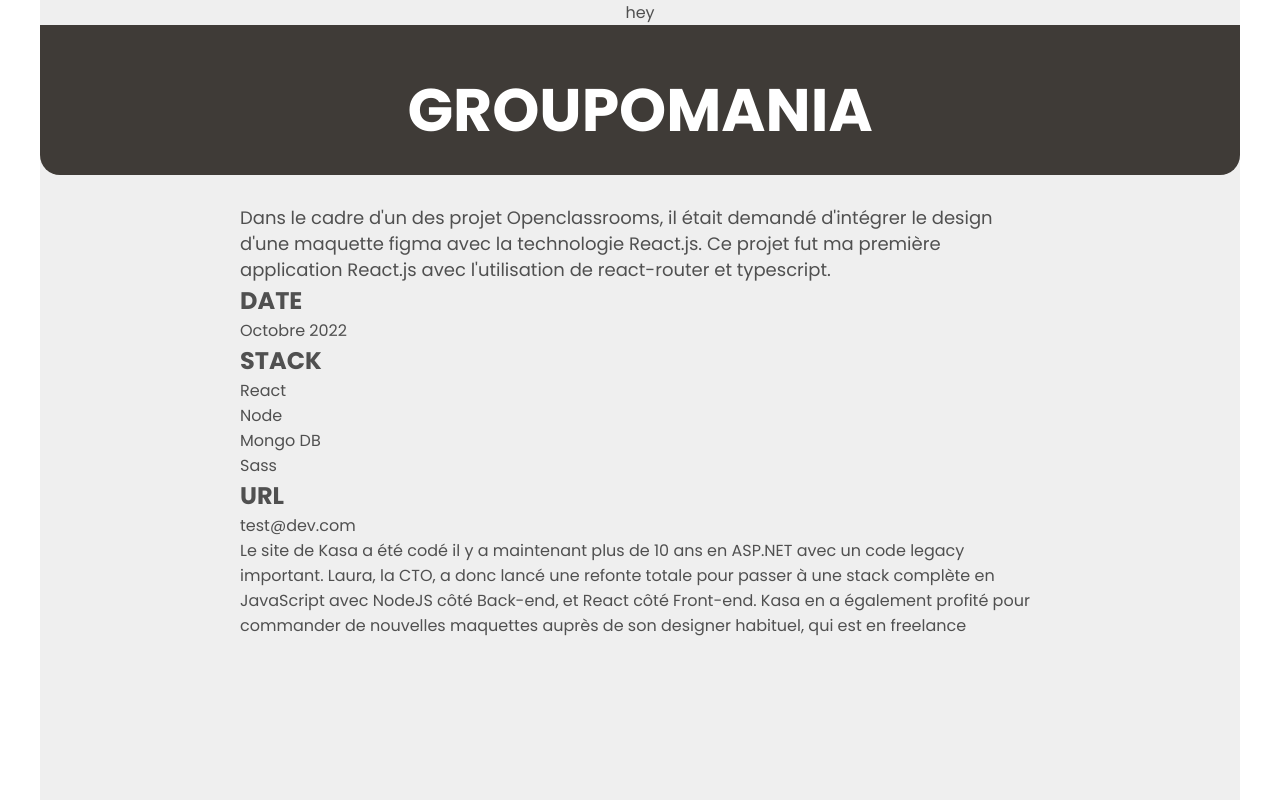
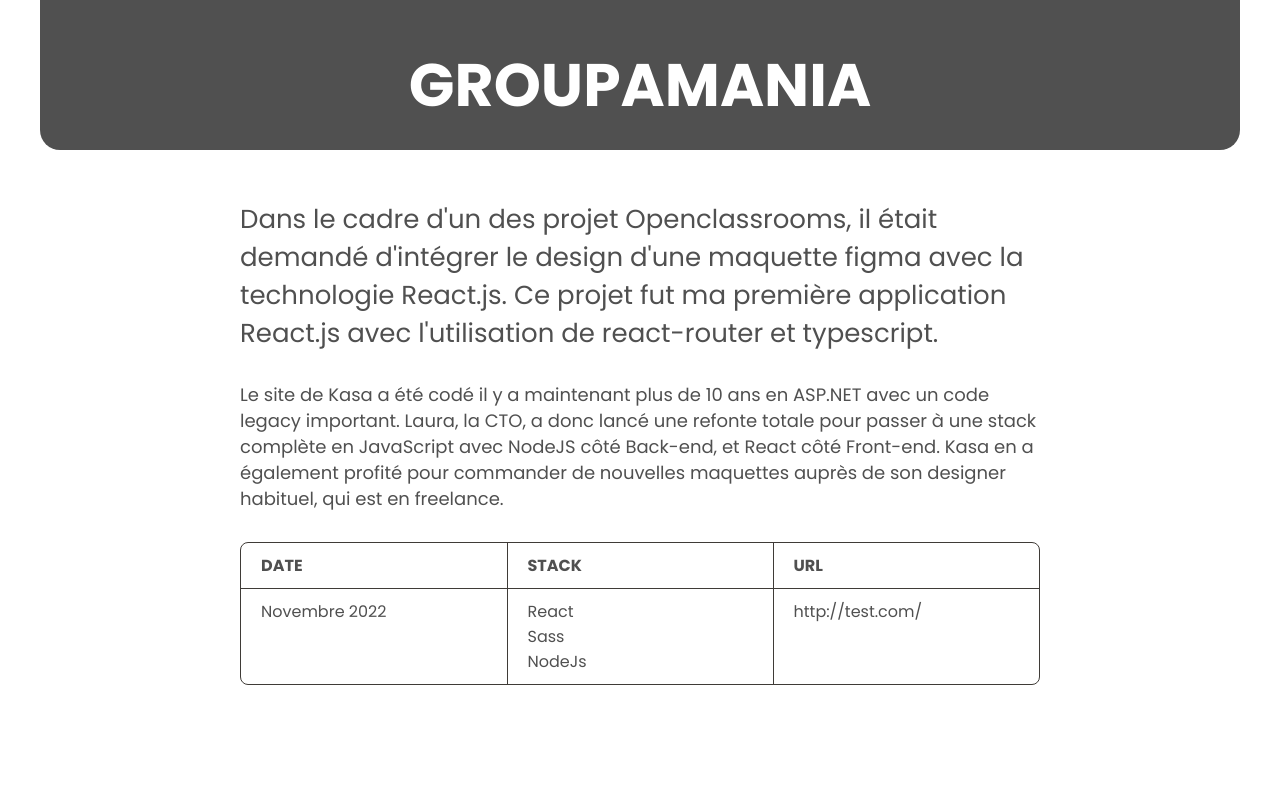
Before and after one commit to ThomasdevLC/portfolio_07_2023, a React (Create React App) app: page /groupomania/4 in a window 1280 px wide. Built offline with nearby package versions, Linux system fonts and the light colour scheme.

Commit message:
works component style

```diff
--- a/src/assets/styles/components/_work.scss
+++ b/src/assets/styles/components/_work.scss
@@ -1,3 +1,5 @@
+@use "../anim";
+
 .container {
   height: 100vh;
   position: relative;
@@ -5,16 +7,16 @@
   flex-direction: column;
   align-items: center;
   margin: auto;
-  // padding: 0 140px 80px 140px;
+  background-color: white;
 
   &__title {
+    width: 100%;
     font-size: 60px;
     text-align: center;
-    width: 100%;
     padding: 40px 0px 20px 0px;
     border-radius: 0 0 20px 20px;
     color: white;
-    background-color: var(--gray-3);
+    background-color: var(--gray-1);
   }
 
   &__backpage {
@@ -25,17 +27,17 @@
     font-weight: 700;
     transform: rotate(-90deg);
     cursor: pointer;
-  }
 
-  &__logo {
-    width: 20%;
+    &:hover {
+      color: var(--gray-3);
+    }
   }
 }
 .project {
   max-width: 800px;
 
   &__intro {
-    margin-top: 30px;
+    margin-top: 50px;
     font-size: 26px;
     line-height: 38px;
   }
@@ -47,16 +49,16 @@
 
   &__table {
     border-radius: 8px;
-    border: 1px solid black;
+    border: 1px solid var(--gray-3);
     margin-top: 30px;
 
     &__th {
-      border-left: 1px solid black;
-      border-right: 1px solid black;
+      border-left: 1px solid var(--gray-3);
+      border-right: 1px solid var(--gray-3);
     }
     &__td {
-      border-left: 1px solid black;
-      border-right: 1px solid black;
+      border-left: 1px solid var(--gray-3);
+      border-right: 1px solid var(--gray-3);
     }
   }
 }
@@ -74,7 +76,7 @@ td {
 }
 
 th {
-  border-bottom: 1px solid black;
+  border-bottom: 1px solid var(--gray-3);
 }
 
 td {
--- a/src/assets/styles/pages/_kasa.scss
+++ b/src/assets/styles/pages/_kasa.scss
@@ -1,4 +1,4 @@
-.kasa__container {
-  background-color: var(--gray-2);
-  height: 100vh;
-}
+// .kasa__container {
+//   background-color: var(--gray-2);
+//   height: 100vh;
+// }
--- a/src/pages/works/Groupomania.js
+++ b/src/pages/works/Groupomania.js
@@ -1,79 +1,11 @@
 import React from "react";
-import { NavLink } from "react-router-dom";
 import WorksComponent from "../../components/WorksComponent";
 // import video from "../../../assets/videos/groupomania-video.mp4";
 
 const Groupomania = () => {
   return (
     <section className="container">
-      {/* <WorksComponent /> */}
-      <p>hey</p>
-      <h1 className="container__title">GROUPOMANIA</h1>
-      <NavLink to="/">
-        <div className="container__backpage"> &#x2191; PORTFOLIO</div>
-      </NavLink>
-      <div className="project">
-        <p className="project__pitch">
-          Dans le cadre d'un des projet Openclassrooms, il était demandé
-          d'intégrer le design d'une maquette figma avec la technologie
-          React.js. Ce projet fut ma première application React.js avec
-          l'utilisation de react-router et typescript.
-        </p>
-        <div className="project__mission">
-          <div className="project__mission__description">
-            <div className="project__mission__description__block">
-              <h2 className="project__mission__description__block__title">
-                DATE
-              </h2>
-              <p className="project__mission__description__block__text">
-                Octobre 2022
-              </p>
-            </div>
-            <div className="project__mission__description__block">
-              <h2 className="project__mission__description__block__title">
-                STACK
-              </h2>
-              <p className="project__mission__description__block__text">
-                <ul>
-                  <li>React</li>
-                  <li>Node</li>
-                  <li>Mongo DB</li>
-                  <li>Sass</li>
-                </ul>
-              </p>
-            </div>
-            <div className="project__mission__description__block">
-              <h2 className="project__mission__description__block__title">
-                URL
-              </h2>
-              <p className="project__mission__description__block__text">
-                test@dev.com
-              </p>
-            </div>
-          </div>
-          <p className="project__mission__text">
-            Le site de Kasa a été codé il y a maintenant plus de 10 ans en
-            ASP.NET avec un code legacy important. Laura, la CTO, a donc lancé
-            une refonte totale pour passer à une stack complète en JavaScript
-            avec NodeJS côté Back-end, et React côté Front-end. Kasa en a
-            également profité pour commander de nouvelles maquettes auprès de
-            son designer habituel, qui est en freelance
-          </p>
-        </div>
-      </div>
-      {/* <img
-        className="container__logo"
-        src={logo}
-        alt="video site groupomania"
-      /> */}
-      {/* <video
-        className="container__video"
-        width="100%"
-        src={video}
-        type="video/mp4"
-        loop
-        autoPlay
-      ></video> */}
+      <WorksComponent />
     </section>
   );
 };
--- a/src/worklist/worklistData.js
+++ b/src/worklist/worklistData.js
@@ -7,6 +7,11 @@ const worklist = [
     image: require("../assets/images/ferme_rougeraie.png"),
     tags: ["Vue", "Sass", "NodeJs", "Figma"],
     link: "ferme-rougeraie",
+    intro:
+      "Dans le cadre d'un des projet Openclassrooms, il était demandé d'intégrer le design d'une maquette figma avec la technologie React.js. Ce projet fut ma première application React.js avec l'utilisation de react-router et typescript.",
+    pitch:
+      "Le site de Kasa a été codé il y a maintenant plus de 10 ans en ASP.NET avec un code legacy important. Laura, la CTO, a donc lancé une refonte totale pour passer à une stack complète en JavaScript avec NodeJS côté Back-end, et React côté Front-end. Kasa en a également profité pour commander de nouvelles maquettes auprès de son designer habituel, qui est en freelance.",
+    url: "http://test.com/",
   },
   {
     id: 2,
@@ -16,6 +21,11 @@ const worklist = [
     image: require("../assets/images/pwa.png"),
     tags: ["Vue", "Sass", "Figma"],
     link: "pwa",
+    intro:
+      "Dans le cadre d'un des projet Openclassrooms, il était demandé d'intégrer le design d'une maquette figma avec la technologie React.js. Ce projet fut ma première application React.js avec l'utilisation de react-router et typescript.",
+    pitch:
+      "Le site de Kasa a été codé il y a maintenant plus de 10 ans en ASP.NET avec un code legacy important. Laura, la CTO, a donc lancé une refonte totale pour passer à une stack complète en JavaScript avec NodeJS côté Back-end, et React côté Front-end. Kasa en a également profité pour commander de nouvelles maquettes auprès de son designer habituel, qui est en freelance.",
+    url: "http://test.com/",
   },
   {
     id: 3,
@@ -43,6 +53,7 @@ const worklist = [
       "Dans le cadre d'un des projet Openclassrooms, il était demandé d'intégrer le design d'une maquette figma avec la technologie React.js. Ce projet fut ma première application React.js avec l'utilisation de react-router et typescript.",
     pitch:
       "Le site de Kasa a été codé il y a maintenant plus de 10 ans en ASP.NET avec un code legacy important. Laura, la CTO, a donc lancé une refonte totale pour passer à une stack complète en JavaScript avec NodeJS côté Back-end, et React côté Front-end. Kasa en a également profité pour commander de nouvelles maquettes auprès de son designer habituel, qui est en freelance.",
+    url: "http://test.com/",
   },
 ];
 
```
